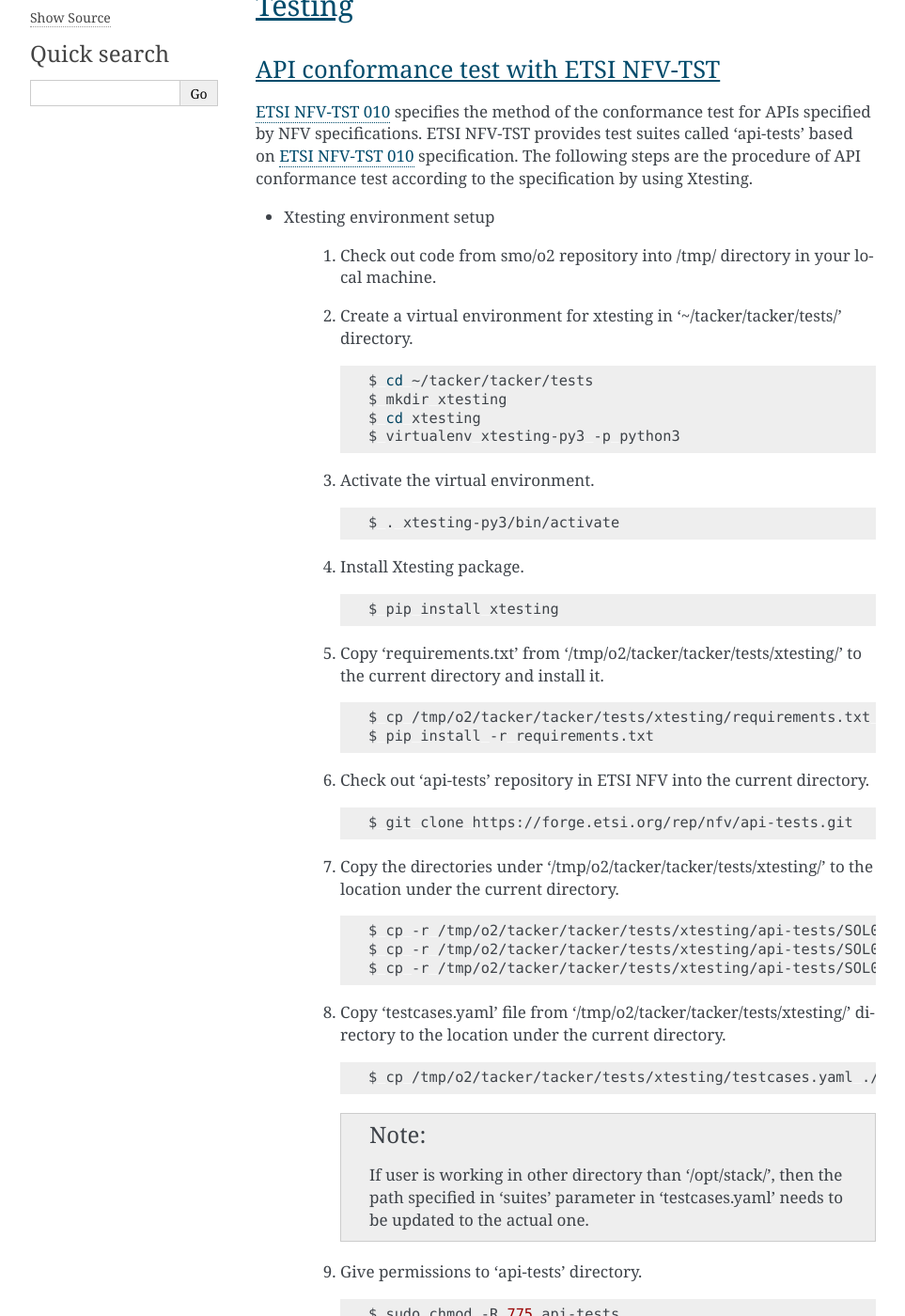
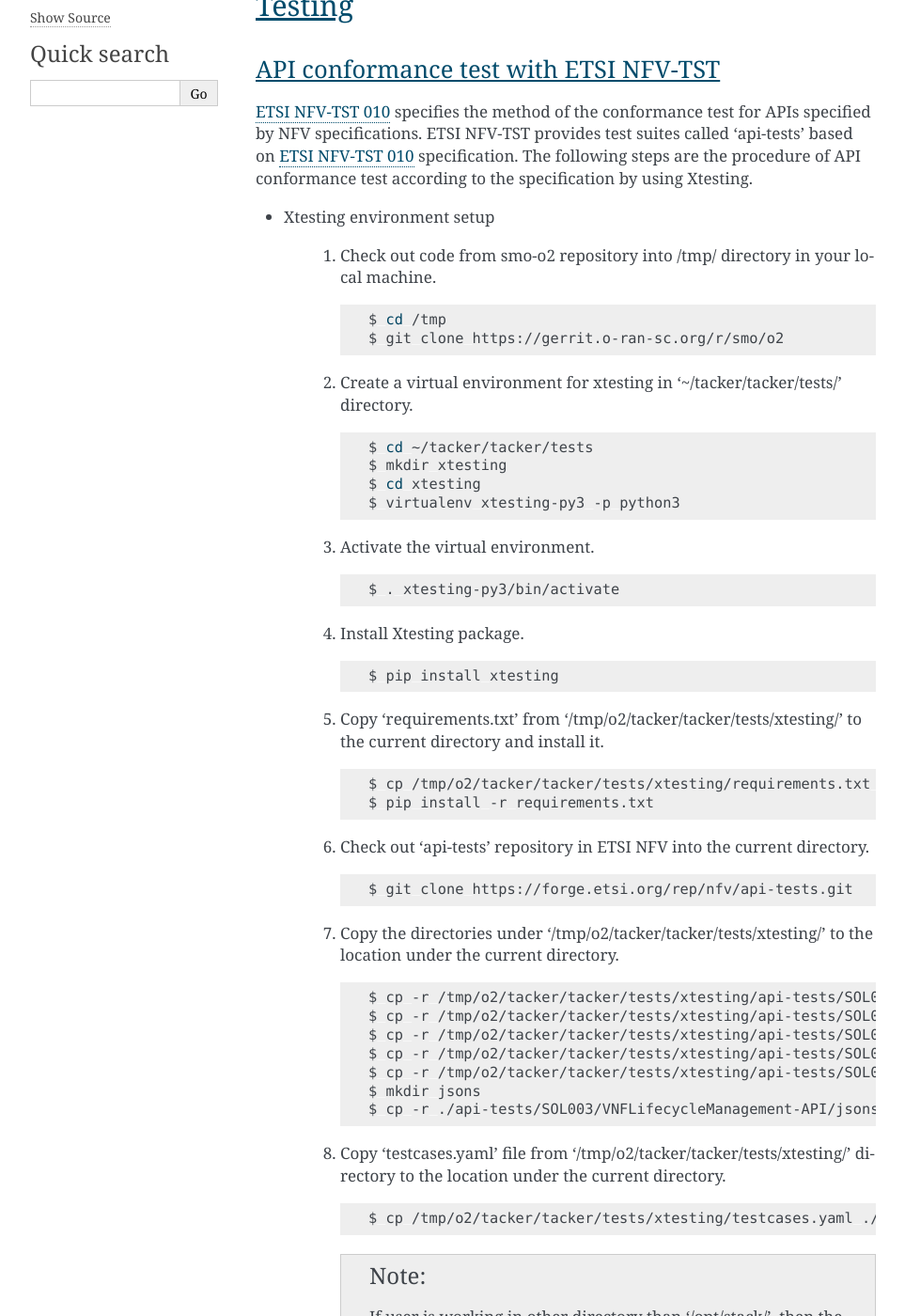
Before and after one commit to o-ran-sc/smo-o2, a Sphinx documentation site: the page built from docs/developer-guide.rst, in a window 1280 px wide and 1400 px high, scrolled down 226 px. Shown: the whole window at 94% size, without its empty margins (148-1111 px from the left). Built offline with Sphinx 7.4.7, drawn with Linux system fonts in a browser that asks for light colours; some of the changed text lies outside the part shown.

Commit message:
Update developer-guide for Heal conformance test
This patch adds the procedure of the manual API conformance test
for Heal CNF based on ETSI NFV-TST 010 by using Xtesting.

Issue-ID: SMO-131
Signed-off-by: Koichi Edagawa <edagawa.kc@nec.com>
Change-Id: I6a34b8d1234c58dd688311affa708304d403b585

```diff
--- a/docs/developer-guide.rst
+++ b/docs/developer-guide.rst
@@ -33,7 +33,12 @@
 
 * Xtesting environment setup
 
-   1. Check out code from smo/o2 repository into /tmp/ directory in your local machine.
+   1. Check out code from smo-o2 repository into /tmp/ directory in your local machine.
+
+      .. code:: bash
+
+         $ cd /tmp
+         $ git clone https://gerrit.o-ran-sc.org/r/smo/o2
 
    2. Create a virtual environment for xtesting in '~/tacker/tacker/tests/' directory.
 
@@ -76,6 +81,10 @@
          $ cp -r /tmp/o2/tacker/tacker/tests/xtesting/api-tests/SOL003/CNFDeployment ./api-tests/SOL003
          $ cp -r /tmp/o2/tacker/tacker/tests/xtesting/api-tests/SOL003/cnflcm ./api-tests/SOL003
          $ cp -r /tmp/o2/tacker/tacker/tests/xtesting/api-tests/SOL005/CNFPrecondition ./api-tests/SOL005
+         $ cp -r /tmp/o2/tacker/tacker/tests/xtesting/api-tests/SOL003/VNFLifecycleManagement-API/HealVNFTask.robot ./api-tests/SOL003/VNFLifecycleManagement-API
+         $ cp -r /tmp/o2/tacker/tacker/tests/xtesting/api-tests/SOL003/cnflcm/update_config.sh ./api-tests/SOL003/cnflcm
+         $ mkdir jsons
+         $ cp -r ./api-tests/SOL003/VNFLifecycleManagement-API/jsons/healVnfRequest.json ./jsons
 
    8. Copy 'testcases.yaml' file from '/tmp/o2/tacker/tacker/tests/xtesting/' directory to the location under the current directory.
 
@@ -99,6 +108,7 @@
 
          $ vi api-tests/SOL003/CNFDeployment/environment/configuration.txt
          $ vi api-tests/SOL003/cnflcm/environment/configuration.txt
+         $ vi api-tests/SOL003/VNFLifecycleManagement-API/environment/variables.txt
 
 * Preconditioning for test execution
 
@@ -201,7 +211,15 @@
          $ . xtesting-py3/bin/activate
          $ sudo xtesting-py3/bin/run_tests -t cnf-instantiate
 
-   2. Verify getting all pods and getting specific pod.
+   2. Verify Heal
+
+      .. code:: bash
+
+         $ cd ~/tacker/tacker/tests/xtesting/
+         $ . xtesting-py3/bin/activate
+         $ sudo xtesting-py3/bin/run_tests -t cnf-heal-validation
+
+   3. Verify getting all pods and getting specific pod.
 
       .. code:: bash
 
```
Also changed, not shown: other parts of docs/developer-guide.rst (+1 -1 lines).
